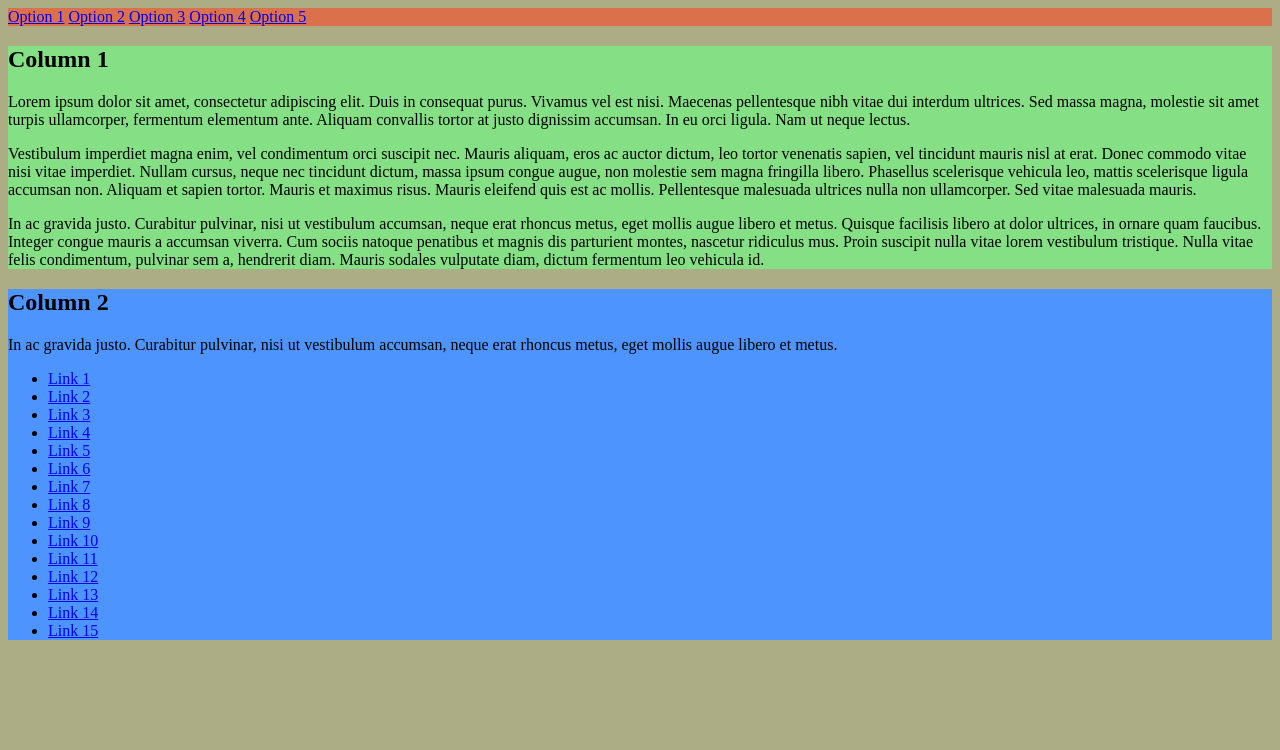
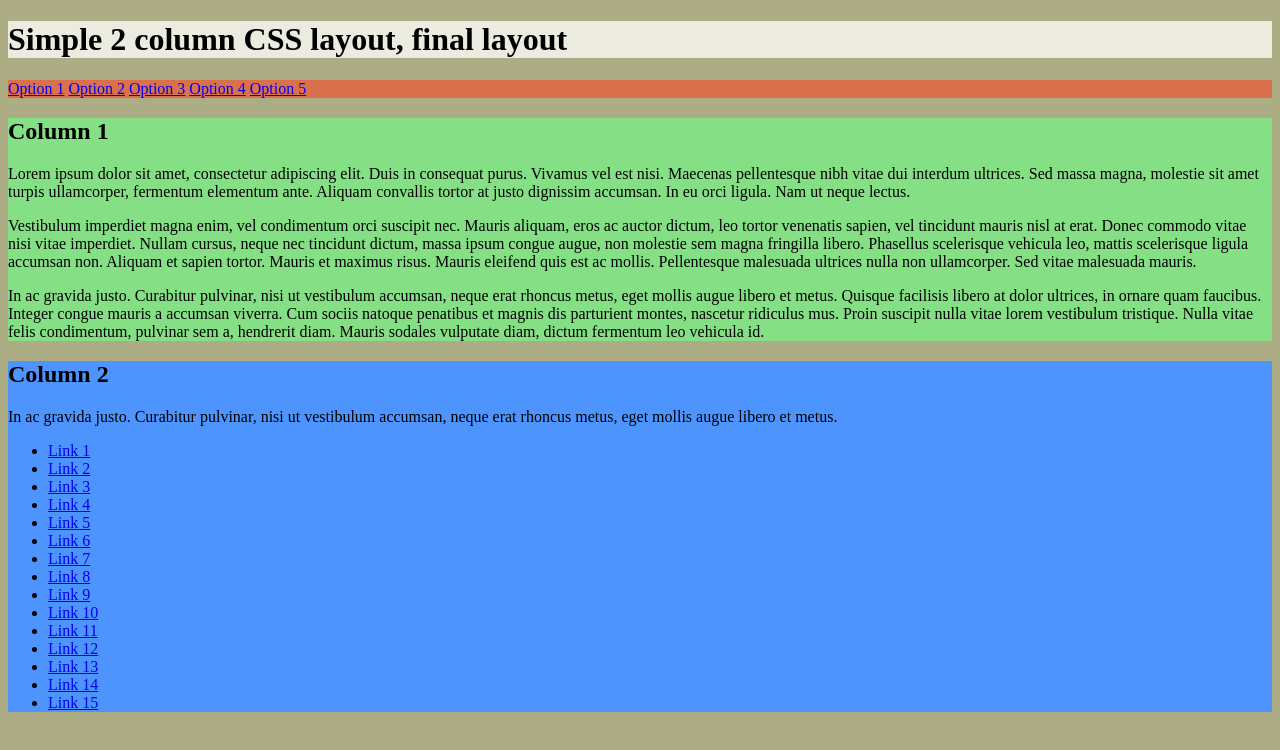
Before and after one commit to danielhartnell/layout-project, a plain HTML site: page index.html in a window 1280 px wide. Drawn offline with Linux system fonts and the light colour scheme.

Commit message:
update header with text.

```diff
--- a/index.html
+++ b/index.html
@@ -7,6 +7,7 @@
   <body>
   	<div class="container">
   		<div class="header_white">
+  			<h1>Simple 2 column CSS layout, final layout</h1>
   		</div>
   		<div class="header_red">
   			<a href="https://google.com/">Option 1</a>
```
